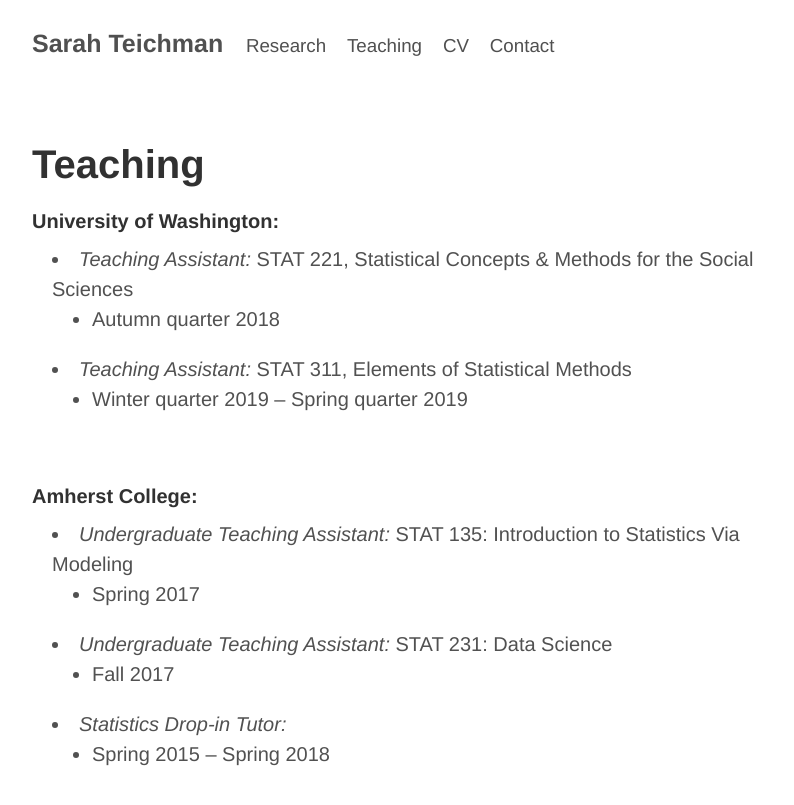
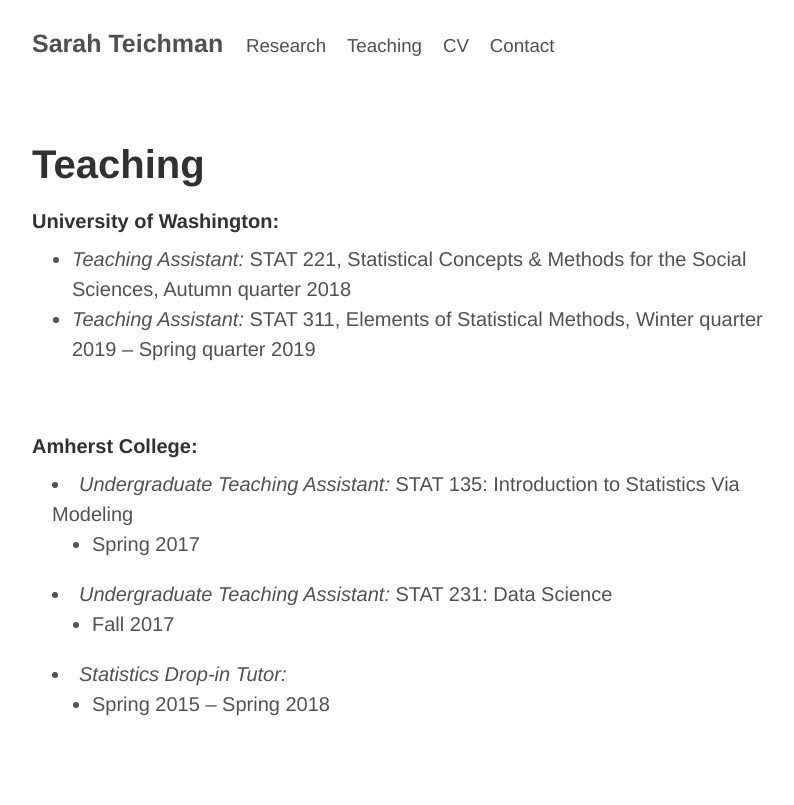
Before and after one commit to svteichman/svteichman.github.io, a Jekyll site: the page built from teaching.html, in a window 1280 px wide. Shown: the top 805 px of the page, without its empty margins (228-1022 px from the left). Built offline with Jekyll 4.4.1, drawn with Linux system fonts in a browser that asks for light colours.

Commit message:
Update teaching.html

```diff
--- a/teaching.html
+++ b/teaching.html
@@ -5,18 +5,18 @@
 
 <h1>Teaching</h1>
 
+<style>
+    ul {
+    list-style-position: outside;
+    }
+</style>
+
 <h4>University of Washington:</h4>
 <p class="content" style="padding:0px;margin:0px 20px 0px; font-size:10px">
-    <li style="padding:0px;margin:0px 20px 0px;"> <i>Teaching Assistant:</i> STAT 221, Statistical Concepts &amp; Methods for the Social Sciences
-    <ul class="circle">
-    <li>Autumn quarter 2018 </li>
+    <ul>
+    <li> <i>Teaching Assistant:</i> STAT 221, Statistical Concepts &amp; Methods for the Social Sciences, Autumn quarter 2018 </li>
+    <li> <i>Teaching Assistant:</i> STAT 311, Elements of Statistical Methods, Winter quarter 2019 &ndash; Spring quarter 2019  </li>
     </ul>
-        </li>
-    <li style="padding:0px;margin:0px 20px 0px;"> <i>Teaching Assistant:</i> STAT 311, Elements of Statistical Methods
-    <ul class="circle">
-    <li>Winter quarter 2019 &ndash; Spring quarter 2019  </li>
-    </ul>
-        </li>
 <br/>
 </p>
 
```
